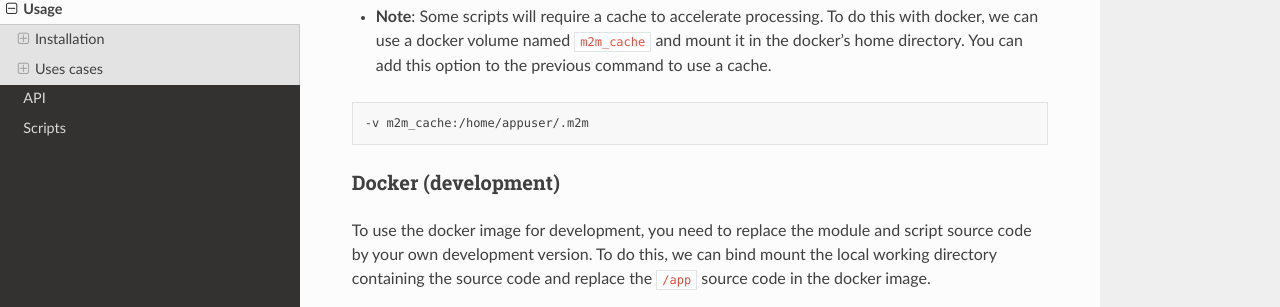
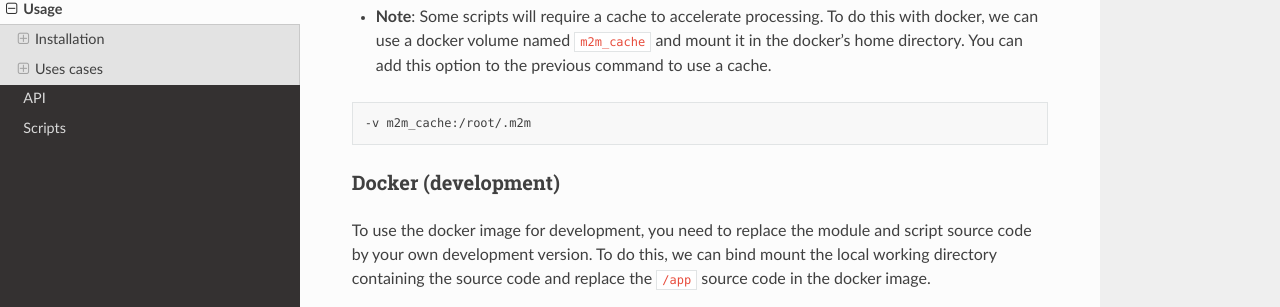
Before and after one commit to linum-uqam/m2m, a Sphinx documentation site: the page built from docs/usage.rst, in a window 1280 px wide and 900 px high, scrolled down 2391 px. Shown: the part 144-451 px from the top of the window. Built offline with Sphinx 7.4.7 and the Read the Docs theme 2.0.0, drawn with Linux system fonts in a browser that asks for light colours.

Commit message:
Updating the cache location in the documentation

```diff
--- a/docs/usage.rst
+++ b/docs/usage.rst
@@ -109,7 +109,7 @@ Docker
 
 .. code-block:: bash
 
-    -v m2m_cache:/home/appuser/.m2m
+    -v m2m_cache:/root/.m2m
 
 
 Docker (development)
```
